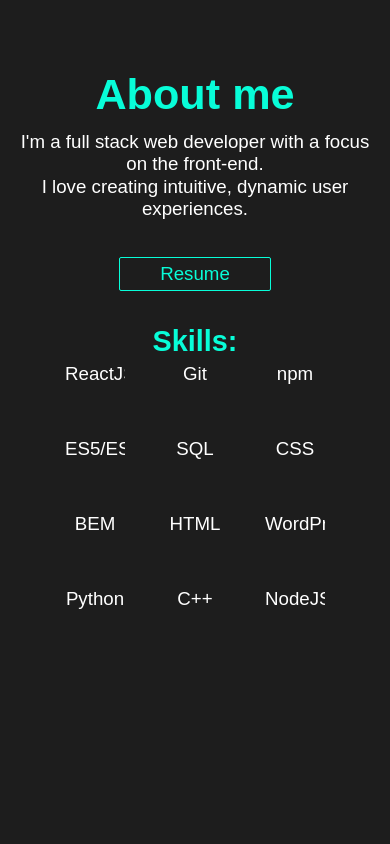
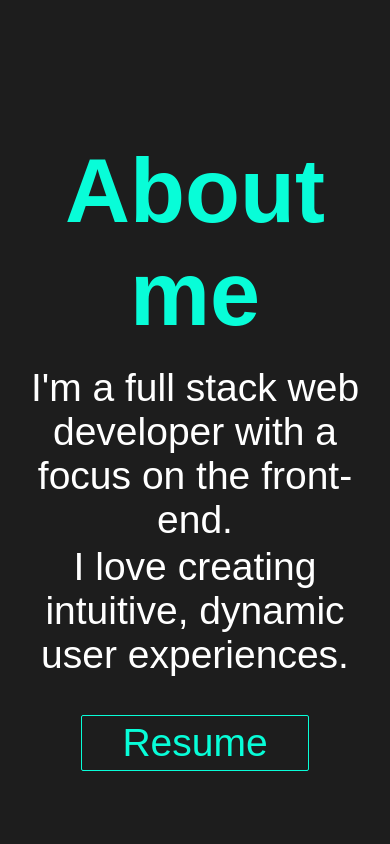
Before and after one commit to omar-alomar/portfolio2, a React (Create React App) app: page /about in a window 390 px wide. Shown: the top 844 px of the page. Built offline with nearby package versions, Linux system fonts and the light colour scheme; a web font is replaced by a local one.

Commit message:
minor changes

```diff
--- a/src/css/App.css
+++ b/src/css/App.css
@@ -31,9 +31,3 @@
 body {
   background-color: #1d1d1d;
 }
-
-@media only screen and (max-width: 600px) {
-  html {
-    font-size: 0.9rem;
-  }
-}
--- a/src/css/skills.css
+++ b/src/css/skills.css
@@ -46,4 +46,7 @@
     height: 75px;
     width: 100px;
   }
+  .skills__grid-item p {
+    font-size: 0.9rem;
+  }
 }
```
Also changed, not shown: 1 other file (tests, documents, lock files or other folders).
